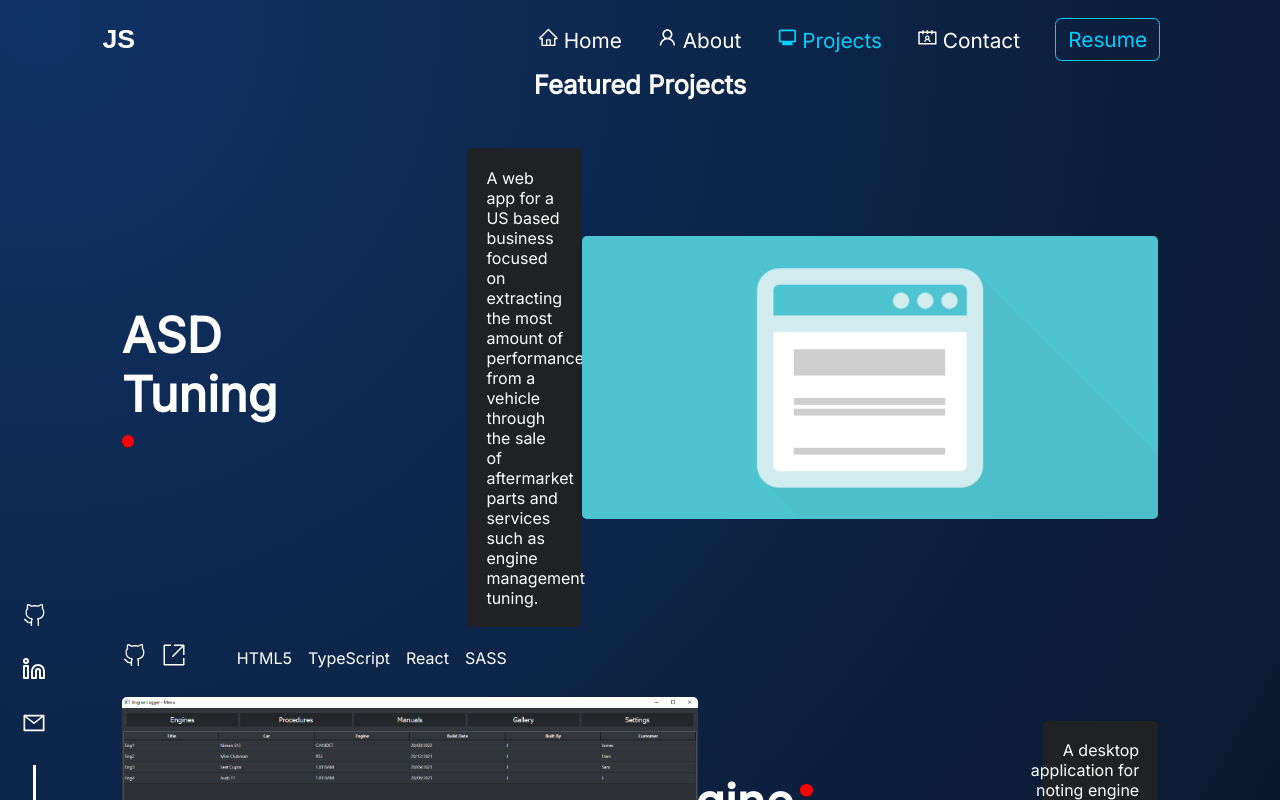
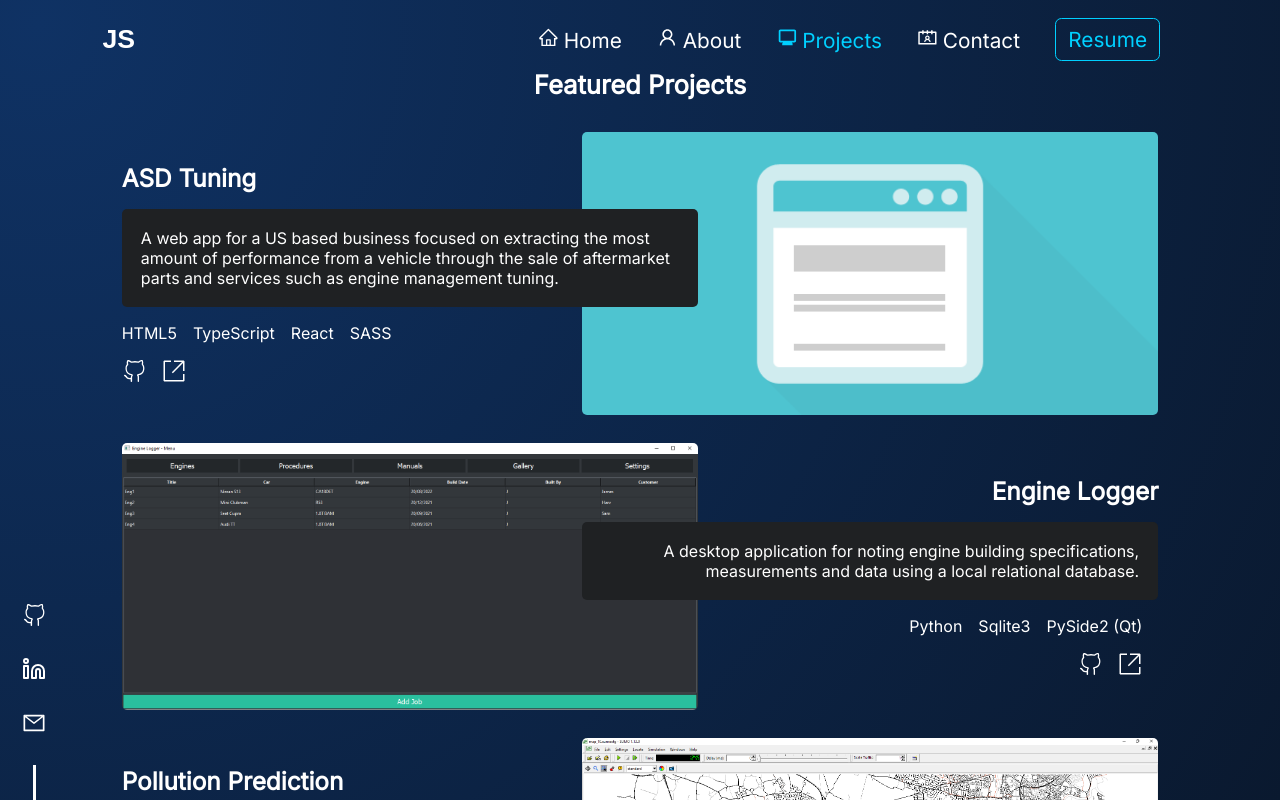
Before and after one commit to JSchoonbrood/Portfolio, a React (Create React App) app: page /projects in a window 1280 px wide. Built offline with nearby package versions, Linux system fonts and the light colour scheme.

Commit message:
Code overhaul

```diff
--- a/src/components/projects/components/FeaturedProjects.tsx
+++ b/src/components/projects/components/FeaturedProjects.tsx
@@ -20,28 +20,9 @@ const FeaturedProjects = () => {
                     (index % 2 ? " project-left" : " project-right")
                   }
                 >
-                    <div className="featured__elements-title">
-                      <h1 className="featured__elements-title-text">{title}</h1>
-                      <div className="featured__elements-title-status">
-                        {status ? (
-                          <span className="dot-green tooltip">
-                            <span className="tooltiptext">Project Completed</span>
-                          </span>
-                        ) : (
-                          <span className="dot-red tooltip">
-                            <span className="tooltiptext">Project Under Development</span>
-                          </span>
-                        )}
-                      </div>
-                    </div>
-                    <span className="featured__elements-status"></span>
-                    <span className="featured__elements-image-filter"></span>
-                    <div className="featured__elements-image">{image}</div>
+                  <div className="flex-column">
+                      <h1 className="featured__elements-title">{title}</h1>
                       <p className="featured__elements-desc">{description}</p>
-                    <div className="featured__elements-links">
-                      {code}
-                      {live}
-                    </div>
                       <ul className="featured__elements-tools">
                         {tools.map((elem) => {
                           return (
@@ -51,6 +32,13 @@ const FeaturedProjects = () => {
                           );
                         })}
                       </ul>
+                      <div className="featured__elements-links">
+                        {code}
+                        {live}
+                      </div>
+                  </div>
+                  <span className="featured__elements-image-filter"></span>
+                  <div className="featured__elements-image">{image}</div>
                 </li>
               );
             }
```
Lines whose indentation alone changed are shown as unchanged.
